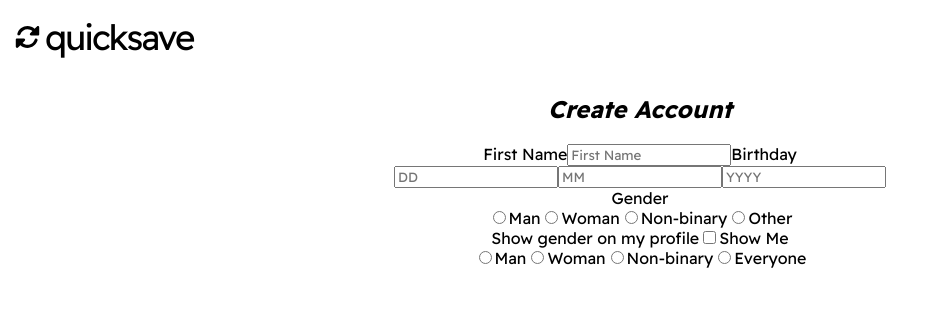
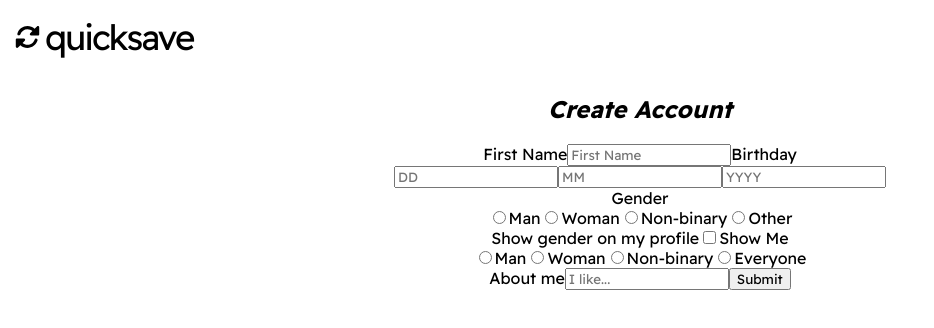
Before and after one commit to HectorDNuno/quicksave, a React (Create React App) app: page /onboarding in a window 1280 px wide. Shown: the top 328 px of the page, without its empty margins (0-934 px from the left). Built offline with nearby package versions, Linux system fonts and the light colour scheme.

Commit message:
adds form for about me

```diff
--- a/src/pages/Onboarding.js
+++ b/src/pages/Onboarding.js
@@ -150,6 +150,20 @@ const Onboarding = () => {
               />
               <label htmlFor="everyone-gender-interest">Everyone</label>
             </div>
+
+            <label htmlFor="about">About me</label>
+
+            <input
+              id="about"
+              type="text"
+              name="about"
+              required={true}
+              placeholder="I like..."
+              valu={""}
+              onChange={handleChange}
+            />
+
+            <input type="submit" />
           </section>
         </form>
       </div>
```
